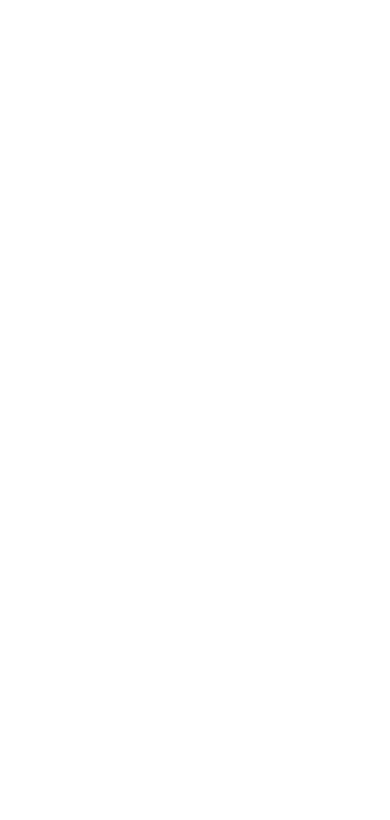
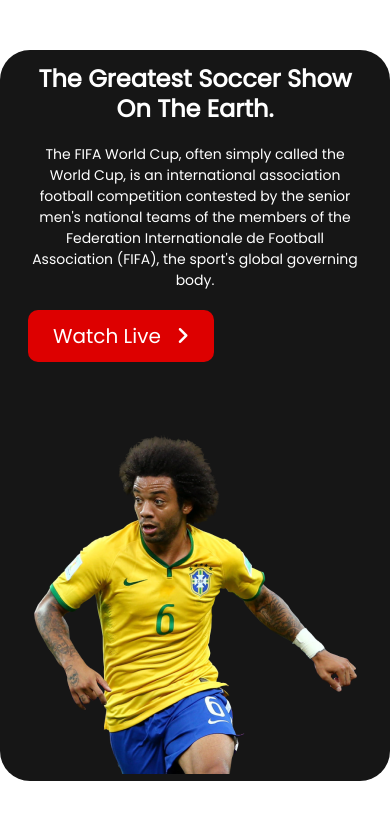
Before and after one commit to Shah-Md-Jihan/fifa-world-cup, a plain HTML site: page index.html in a window 390 px wide. Drawn offline with Linux system fonts and the light colour scheme.

Commit message:
banner section added

```diff
--- a/index.html
+++ b/index.html
@@ -13,7 +13,21 @@
 </head>
 
 <body>
-
+    <header class="header">
+        <div class="banner grid-container">
+            <div class="banner-content">
+                <h1>The Greatest Soccer Show On The Earth.</h1>
+                <p class="banner-text">The FIFA World Cup, often simply called the World Cup, is an international
+                    association football
+                    competition contested by the senior men's national teams of the members of the Federation
+                    Internationale de Football Association (FIFA), the sport's global governing body.</p>
+                <a href="">Watch Live <i class="fa-solid fa-angle-right"></i></a>
+            </div>
+            <div class="banner-content">
+                <img src="images/Banner Image.png" alt="">
+            </div>
+        </div>
+    </header>
 </body>
 
 </html>
--- a/style.css
+++ b/style.css
@@ -1,7 +1,143 @@
 /* google fonts */
 @import url('https://fonts.googleapis.com/css2?family=Poppins&display=swap');
+
+* {
+    margin: 0;
+    padding: 0;
+}
 
 body {
     font-family: 'Poppins', sans-serif;
 
 }
+
+.grid-container {
+    display: grid;
+    grid-template-columns: repeat(2, 1fr);
+    align-items: center;
+}
+
+/* header style start */
+.header {
+    margin-top: 50px;
+}
+
+.banner {
+    width: 1170px;
+    background-color: #161616;
+    height: 566px;
+    margin: 0 auto;
+    border-radius: 30px;
+}
+
+.banner-content {
+    padding-left: 60px;
+
+}
+
+.banner-content h1 {
+    color: #FFFFFF;
+    font-size: 48px;
+    font-weight: 700;
+    line-height: 60px;
+    padding-bottom: 20px;
+}
+
+.banner-content p {
+    color: #FFFFFF;
+    font-size: 16px;
+    font-weight: 400;
+    padding-bottom: 30px;
+}
+
+.banner-content img {
+    width: 90%;
+    margin-top: 69px;
+}
+
+.banner-content a {
+    background: #DD0000;
+    text-decoration: none;
+    padding: 12px 25px;
+    border-radius: 10px;
+    color: #FFFFFF;
+    font-size: 20px;
+    font-weight: 400;
+}
+
+.banner-content a .fa-angle-right {
+    margin-left: 10px;
+}
+
+/* mobie device */
+@media only screen and (max-width: 576px) {
+    .grid-container {
+        grid-template-columns: repeat(1, 1fr);
+        justify-items: center;
+    }
+
+    .banner {
+        width: 100%;
+        height: 100%;
+    }
+
+    .banner-content {
+        padding: 14px 28px;
+        padding-bottom: 0px;
+    }
+
+    .banner-content img {
+        width: 100%;
+    }
+
+    .banner-content h1 {
+        text-align: center;
+        font-size: 24px;
+        line-height: 30px;
+    }
+
+    .banner-content p {
+        font-size: 14px;
+        text-align: center;
+    }
+
+}
+
+/* medium device */
+@media only screen and (min-width: 577px) and (max-width: 991px) {
+    .grid-container {
+        grid-template-columns: repeat(2, 1fr);
+        justify-items: center;
+    }
+
+    .banner {
+        width: 100%;
+        height: 100%;
+        margin: 0 auto;
+    }
+
+    .banner-content {
+        padding: 14px 28px;
+        padding-bottom: 0px;
+    }
+
+    .banner-content h1 {
+        font-size: 24px;
+        line-height: 30px;
+    }
+
+    .banner-content p {
+        font-size: 14px;
+    }
+}
+
+/* large device */
+@media only screen and (min-width: 993px) {
+    .grid-container {
+        display: grid;
+        grid-template-columns: repeat(2, 1fr);
+        align-items: center;
+    }
+
+
+}
```
